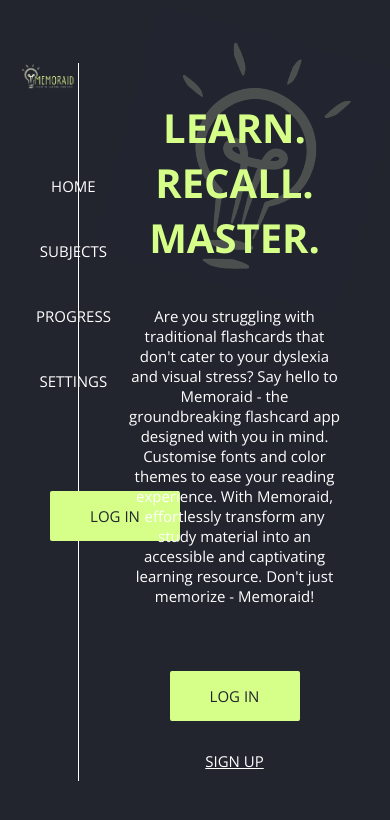
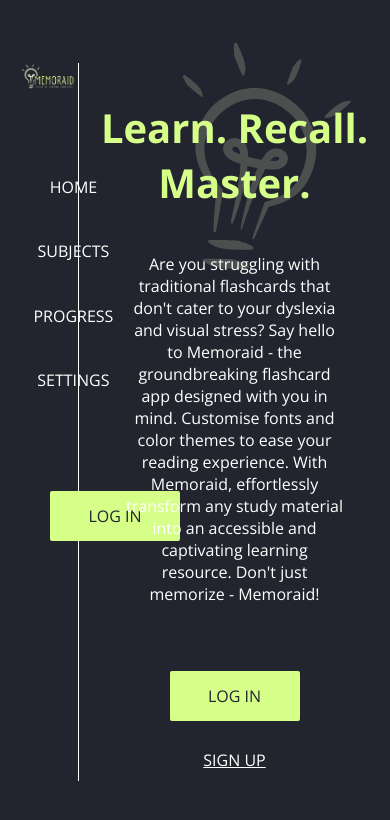
Before and after one commit to rkumari2/memoraid_client, a React (Vite) app: page / in a window 390 px wide. Shown: the top 820 px of the page. Built offline with nearby package versions, Linux system fonts and the light colour scheme.

Commit message:
changed smallest font size to 16px as advised for dyslexia

```diff
--- a/src/components/FontSizeOptions/index.jsx
+++ b/src/components/FontSizeOptions/index.jsx
@@ -13,10 +13,10 @@
               <input
                 type="radio"
                 name='font-size'
-                value='15px'
-                checked={size === '15px'}
-                onChange={() => handleFontSizeChange('15px')} />
-              <label htmlFor="15px font size"> Small </label>
+                value='16px'
+                checked={size === '16px'}
+                onChange={() => handleFontSizeChange('16px')} />
+              <label htmlFor="16px font size"> Small </label>
             {/* </div> */}
 
             {/* <div> */}
--- a/src/components/GuestHomePage/index.jsx
+++ b/src/components/GuestHomePage/index.jsx
@@ -13,7 +13,7 @@
   return (
     <>
       <div className='tagline-home-page'>
-        <h1> LEARN. RECALL. MASTER. </h1>
+        <h1> Learn. Recall. Master. </h1>
       </div>
 
       <div className='intro-paragraph'>
--- a/src/components/Navbar/style.css
+++ b/src/components/Navbar/style.css
@@ -52,7 +52,7 @@
 
 #login-btn-text {
     color: var(--bg);
-    font-size: 15px;
+    font-size: 16px;
     text-decoration: none;
 }
 
@@ -63,10 +63,10 @@
 
 @media screen and (max-width: 1024px) {
     .navlink {
-        font-size: 15px;
+        font-size: 16px;
     }
 
     #login-btn-text {
-        font-size: 15px;
+        font-size: 16px;
     }
 }
--- a/src/pages/Flashcards/style.css
+++ b/src/pages/Flashcards/style.css
@@ -56,7 +56,7 @@
     display: flex;
     flex-direction: column;
     align-items: center;
-    font-size: 15px;
+    font-size: 16px;
 }
 
 .buttons-cont {
--- a/src/pages/Home/style.css
+++ b/src/pages/Home/style.css
@@ -11,7 +11,7 @@
     color: var(--white);
     width: 70%;
     text-align: center;
-    font-size: 15px;
+    font-size: 16px;
 }
 
 .buttons-section {
--- a/src/pages/Settings/index.jsx
+++ b/src/pages/Settings/index.jsx
@@ -76,10 +76,10 @@
               <input
                 type="radio"
                 name='font-size'
-                value='15px'
-                checked={size === '15px'}
-                onChange={() => handleFontSizeChange('15px')} />
-              <label htmlFor="15px font size"> Small </label>
+                value='16px'
+                checked={size === '16px'}
+                onChange={() => handleFontSizeChange('16px')} />
+              <label htmlFor="16px font size"> Small </label>
             </div>
 
             <div>
--- a/src/style.css
+++ b/src/style.css
@@ -33,14 +33,14 @@
     height: 50px;
     color: var(--bg);
     border: none;
-    font-size: 15px;
+    font-size: 16px;
     text-decoration: none;
     cursor: pointer;
     border-radius: 2px;
 }
 
 .hyperlink {
-    font-size: 15px;
+    font-size: 16px;
     color: var(--white);
     /* margin-top: 50px; */
 }
```
